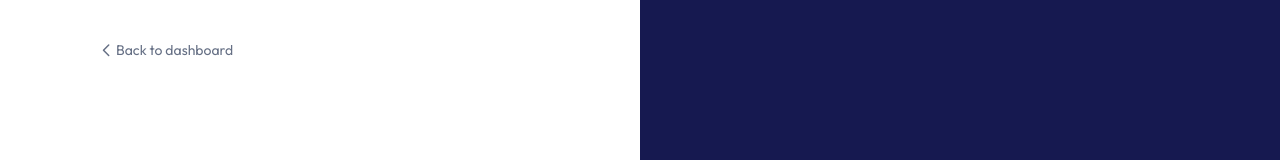
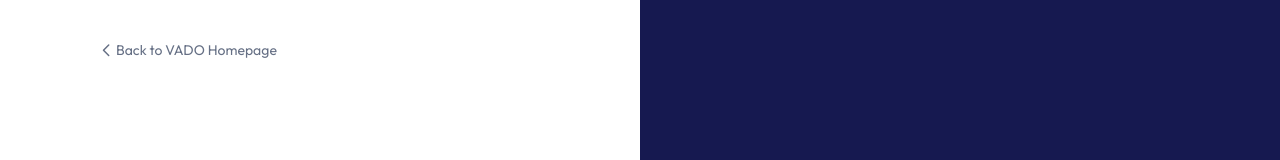
Before and after one commit to WorkNuggets/vado-dashboard, a Next.js app: page /two-step-verification in a window 1280 px wide. Shown: the top 160 px of the page. Built offline with nearby package versions, Linux system fonts and the light colour scheme.

Commit message:
updated back component in auth dashboard setup

```diff
--- /dev/null
+++ b/src/components/auth/Back.tsx
@@ -0,0 +1,19 @@
+import { ChevronLeftIcon } from "@/icons";
+import Link from "next/link";
+import React from "react";
+
+const Back = (props: { className: string }) => {
+  const linkStyles =
+    "inline-flex items-center text-sm text-gray-500 transition-colors hover:text-gray-700 dark:text-gray-400 dark:hover:text-gray-300";
+
+  return (
+    <div className={props.className}>
+      <Link href="https://vadoapp.com/" className={linkStyles}>
+        <ChevronLeftIcon />
+        Back to VADO Homepage
+      </Link>
+    </div>
+  );
+};
+
+export default Back;
--- a/src/components/auth/OtpForm.tsx
+++ b/src/components/auth/OtpForm.tsx
@@ -1,7 +1,8 @@
 "use client";
+import Label from "@/components/form/Label";
 import Link from "next/link";
 import React, { useRef, useState } from "react";
-import Label from "@/components/form/Label";
+import Back from "./Back";
 
 export default function OtpForm() {
   const [otp, setOtp] = useState(["", "", "", "", "", ""]);
@@ -71,30 +72,7 @@ export default function OtpForm() {
   };
   return (
     <div className="flex flex-col flex-1 lg:w-1/2 w-full">
-      <div className="w-full max-w-md pt-10 mx-auto">
-        <Link
-          href="/"
-          className="inline-flex items-center text-sm text-gray-500 transition-colors hover:text-gray-700 dark:text-gray-400 dark:hover:text-gray-300"
-        >
-          <svg
-            className="stroke-current"
-            xmlns="http://www.w3.org/2000/svg"
-            width="20"
-            height="20"
-            viewBox="0 0 20 20"
-            fill="none"
-          >
-            <path
-              d="M12.7083 5L7.5 10.2083L12.7083 15.4167"
-              stroke=""
-              strokeWidth="1.5"
-              strokeLinecap="round"
-              strokeLinejoin="round"
-            />
-          </svg>
-          Back to dashboard
-        </Link>
-      </div>
+      <Back className="w-full max-w-md pt-10 mx-auto"  />
       <div className="flex flex-col justify-center flex-1 w-full max-w-md mx-auto">
         <div className="mb-5 sm:mb-8">
           <h1 className="mb-2 font-semibold text-gray-800 text-title-sm dark:text-white/90 sm:text-title-md">
--- a/src/components/auth/ResetPasswordForm.tsx
+++ b/src/components/auth/ResetPasswordForm.tsx
@@ -1,35 +1,13 @@
+import Input from "@/components/form/input/InputField";
+import Link from "next/link";
 import React from "react";
-import Link from "next/link";
 import Label from "../form/Label";
-import Input from "@/components/form/input/InputField";
+import Back from "./Back";
 
 export default function ResetPasswordForm() {
   return (
     <div className="flex flex-col flex-1 lg:w-1/2 w-full">
-      <div className="w-full max-w-md pt-10 mx-auto">
-        <Link
-          href="/"
-          className="inline-flex items-center text-sm text-gray-500 transition-colors hover:text-gray-700 dark:text-gray-400 dark:hover:text-gray-300"
-        >
-          <svg
-            className="stroke-current"
-            xmlns="http://www.w3.org/2000/svg"
-            width="20"
-            height="20"
-            viewBox="0 0 20 20"
-            fill="none"
-          >
-            <path
-              d="M12.7083 5L7.5 10.2083L12.7083 15.4167"
-              stroke=""
-              strokeWidth="1.5"
-              strokeLinecap="round"
-              strokeLinejoin="round"
-            />
-          </svg>
-          Back to dashboard
-        </Link>
-      </div>
+      <Back className="w-full max-w-md pt-10 mx-auto" />
       <div className="flex flex-col justify-center flex-1 w-full max-w-md mx-auto">
         <div className="mb-5 sm:mb-8">
           <h1 className="mb-2 font-semibold text-gray-800 text-title-sm dark:text-white/90 sm:text-title-md">
--- a/src/components/auth/SignInForm.tsx
+++ b/src/components/auth/SignInForm.tsx
@@ -3,24 +3,17 @@ import Checkbox from "@/components/form/input/Checkbox";
 import Input from "@/components/form/input/InputField";
 import Label from "@/components/form/Label";
 import Button from "@/components/ui/button/Button";
-import { ChevronLeftIcon, EyeCloseIcon, EyeIcon } from "@/icons";
+import { EyeCloseIcon, EyeIcon } from "@/icons";
 import Link from "next/link";
 import React, { useState } from "react";
+import Back from "./Back";
 
 export default function SignInForm() {
   const [showPassword, setShowPassword] = useState(false);
   const [isChecked, setIsChecked] = useState(false);
   return (
     <div className="flex flex-col flex-1 lg:w-1/2 w-full">
-      <div className="w-full max-w-md sm:pt-10 mx-auto mb-5">
-        <Link
-          href="/"
-          className="inline-flex items-center text-sm text-gray-500 transition-colors hover:text-gray-700 dark:text-gray-400 dark:hover:text-gray-300"
-        >
-          <ChevronLeftIcon />
-          Back to dashboard
-        </Link>
-      </div>
+      <Back className="w-full max-w-md sm:pt-10 mx-auto mb-5" />
       <div className="flex flex-col justify-center flex-1 w-full max-w-md mx-auto">
         <div>
           <div className="mb-5 sm:mb-8">
--- a/src/components/auth/SignUpForm.tsx
+++ b/src/components/auth/SignUpForm.tsx
@@ -2,24 +2,17 @@
 import Checkbox from "@/components/form/input/Checkbox";
 import Input from "@/components/form/input/InputField";
 import Label from "@/components/form/Label";
-import { ChevronLeftIcon, EyeCloseIcon, EyeIcon } from "@/icons";
+import { EyeCloseIcon, EyeIcon } from "@/icons";
 import Link from "next/link";
 import React, { useState } from "react";
+import Back from "./Back";
 
 export default function SignUpForm() {
   const [showPassword, setShowPassword] = useState(false);
   const [isChecked, setIsChecked] = useState(false);
   return (
     <div className="flex flex-col flex-1 lg:w-1/2 w-full overflow-y-auto no-scrollbar">
-      <div className="w-full max-w-md sm:pt-10 mx-auto mb-5">
-        <Link
-          href="/"
-          className="inline-flex items-center text-sm text-gray-500 transition-colors hover:text-gray-700 dark:text-gray-400 dark:hover:text-gray-300"
-        >
-          <ChevronLeftIcon />
-          Back to dashboard
-        </Link>
-      </div>
+      <Back className="w-full max-w-md sm:pt-10 mx-auto mb-5" />
       <div className="flex flex-col justify-center flex-1 w-full max-w-md mx-auto">
         <div>
           <div className="mb-5 sm:mb-8">
```
